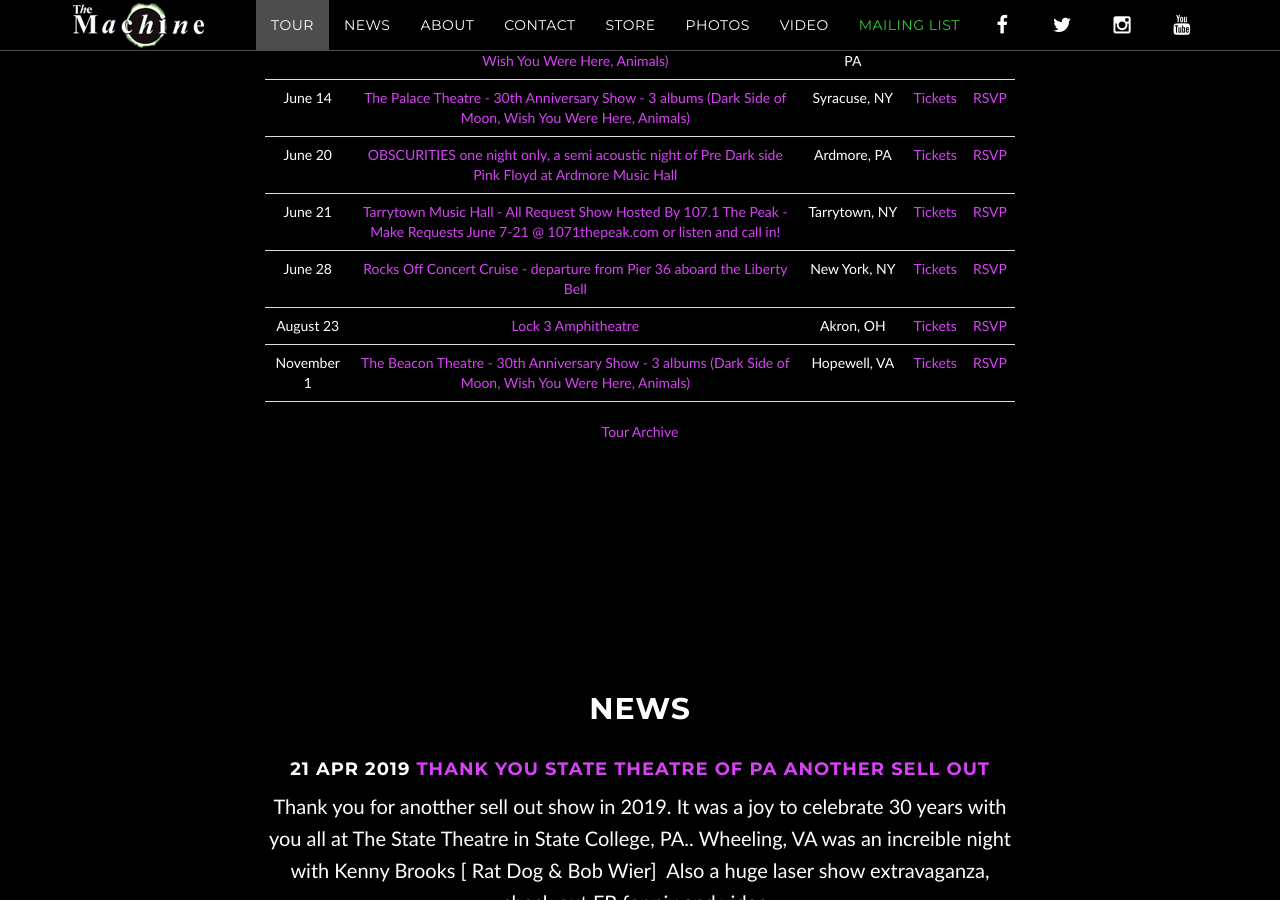
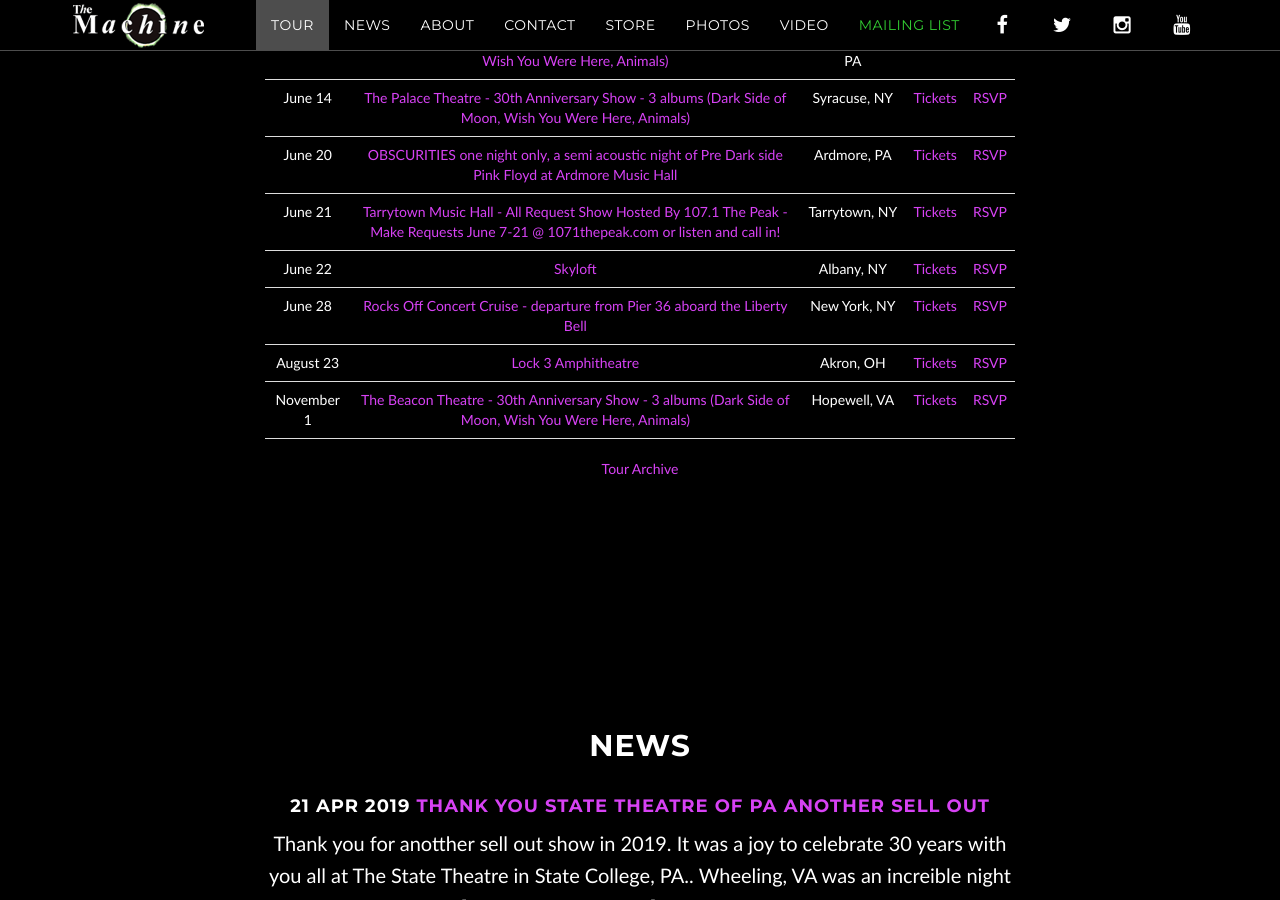
Before and after one commit to machineweb/machineweb.github.io, a Jekyll site: the page built from index.html, in a window 1280 px wide and 900 px high, scrolled down 1281 px. Built offline with Jekyll 4.4.1, drawn with Linux system fonts in a browser that asks for light colours; comment, search, counter and statistics services are not loaded.

Commit message:
New tour item

```diff
--- a/_data/tour.yml
+++ b/_data/tour.yml
@@ -3825,3 +3825,11 @@
     tickets-url: "https://www.myticketstobuy.com/event/1460"
     rsvp-url: ""
     order: "1572580800000"
+
+  - date: "June 22 2019"
+    venue: "Skyloft"
+    venue-url: ""
+    location: "Albany, NY"
+    tickets-url: ""
+    rsvp-url: ""
+    order: "1561176000000"
```
